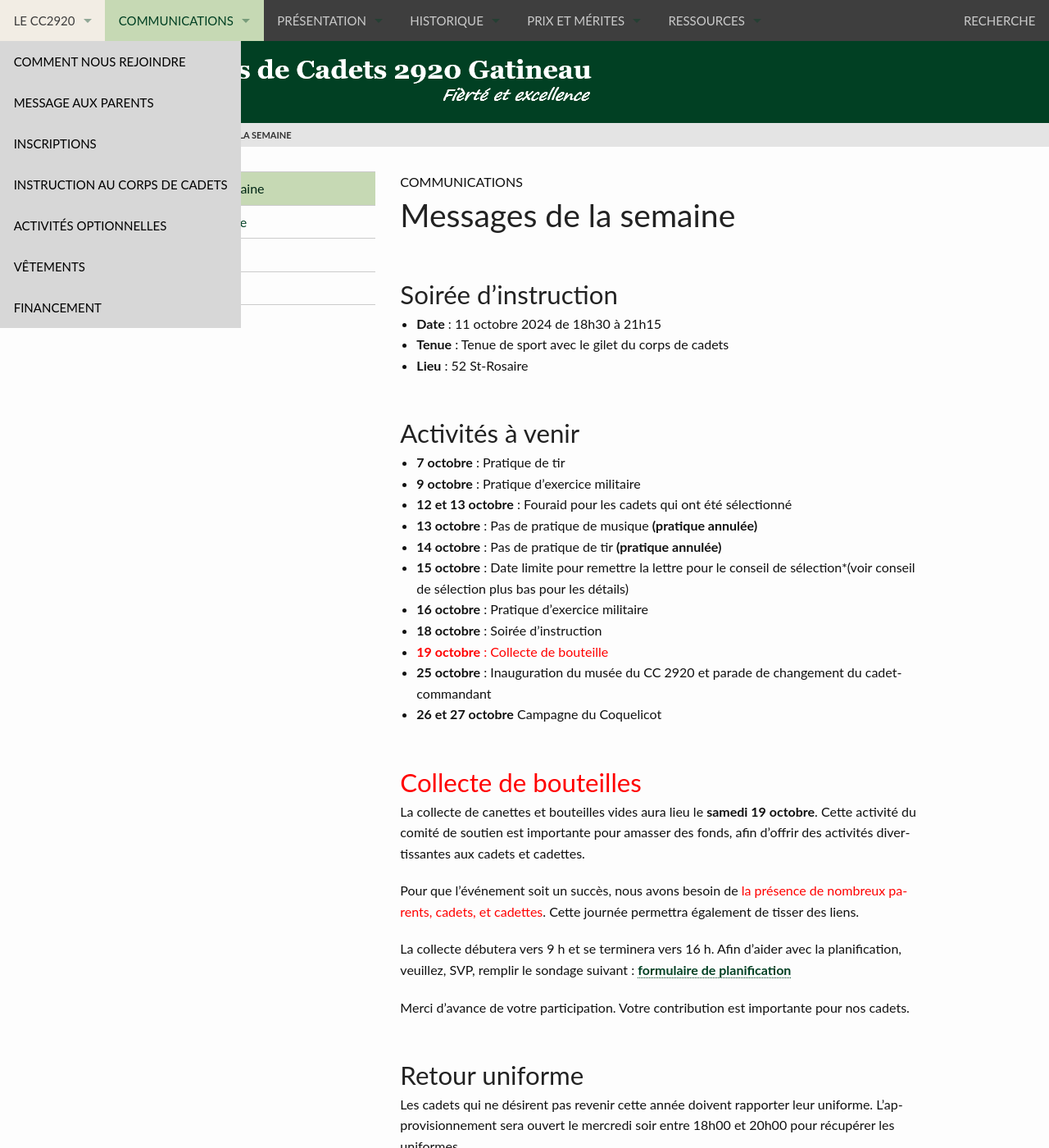
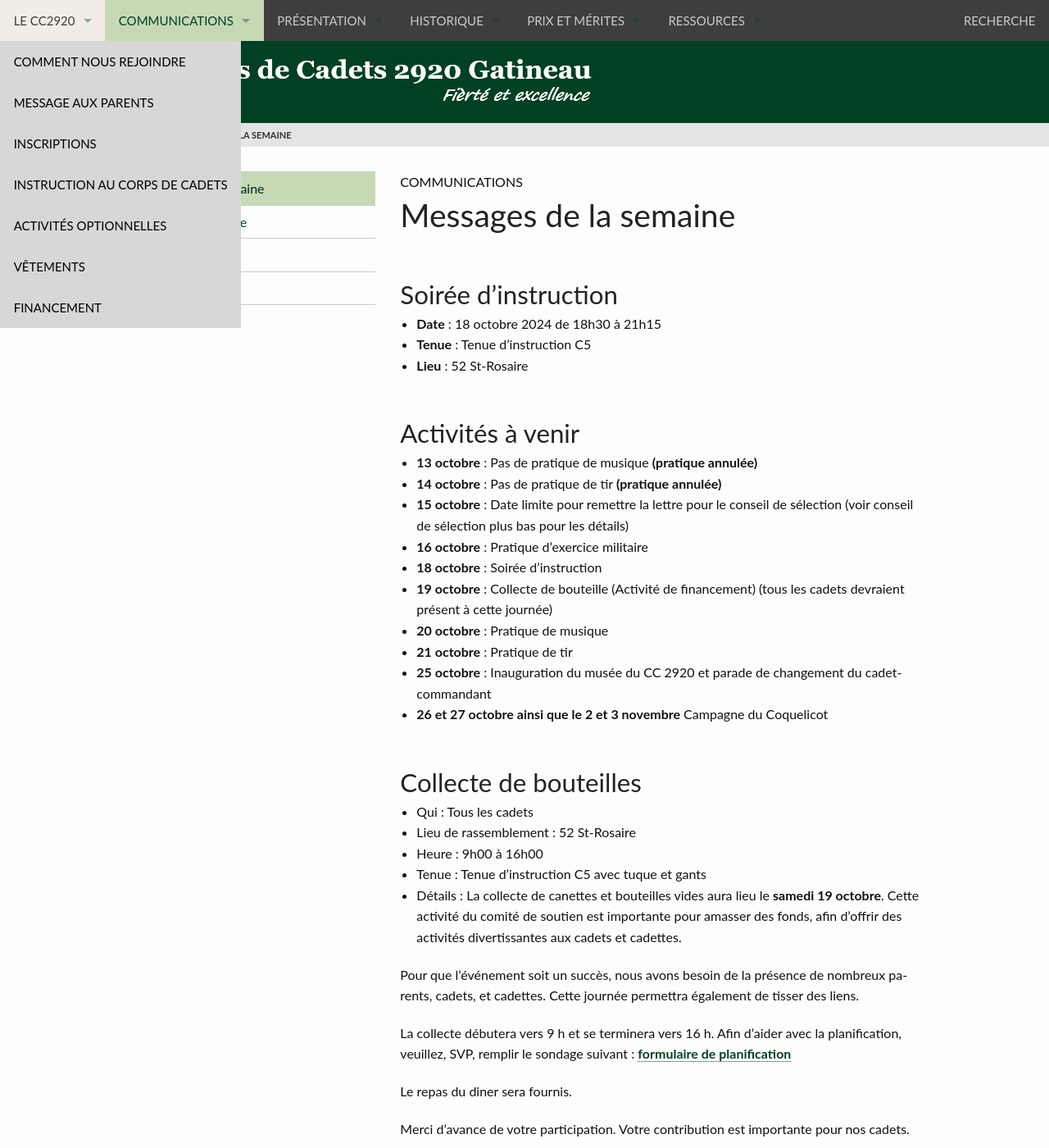
Before and after one commit to CC2920/web, a Jekyll site: the page built from _communications/messages.md, in a window 1280 px wide and 1400 px high. Shown: the whole window at 82% size. Built offline with Jekyll 4.4.1, drawn with Linux system fonts in a browser that asks for light colours; some of the changed text lies outside the part shown.

Commit message:
Message semaine du 13 octobre

```diff
--- a/_communications/messages.md
+++ b/_communications/messages.md
@@ -5,31 +5,35 @@ layout: "messages"
 
 ## Soirée d'instruction
 
-- **Date** : 11 octobre 2024 de 18h30 à 21h15
-- **Tenue** : Tenue de sport avec le gilet du corps de cadets
+- **Date** : 18 octobre 2024 de 18h30 à 21h15
+- **Tenue** : Tenue d'instruction C5
 - **Lieu** : 52 St-Rosaire
 
 ## Activités à venir
 
-- **7 octobre** : Pratique de tir
-- **9 octobre** : Pratique d'exercice militaire
-- **12 et 13 octobre** : Fouraid pour les cadets qui ont été sélectionné
 - **13 octobre** : Pas de pratique de musique **(pratique annulée)**
 - **14 octobre** : Pas de pratique de tir **(pratique annulée)**
-- **15 octobre** : Date limite pour remettre la lettre pour le conseil de sélection*(voir conseil de sélection plus bas pour les détails)
+- **15 octobre** : Date limite pour remettre la lettre pour le conseil de sélection (voir conseil de sélection plus bas pour les détails)
 - **16 octobre** : Pratique d'exercice militaire
 - **18 octobre** : Soirée d'instruction
-- <span style="color: red">**19 octobre** : Collecte de bouteille</span>
+- **19 octobre** : Collecte de bouteille (Activité de financement) (tous les cadets devraient présent à cette journée)
+- **20 octobre** : Pratique de musique
+- **21 octobre** : Pratique de tir
 - **25 octobre** : Inauguration du musée du CC 2920 et parade de changement du cadet-commandant
-- **26 et 27 octobre** Campagne du Coquelicot
+- **26 et 27 octobre ainsi que le 2 et 3 novembre** Campagne du Coquelicot
 
-<h2 style="color: red; ">Collecte de bouteilles</h2>
+## Collecte de bouteilles
+- Qui : Tous les cadets
+- Lieu de rassemblement : 52 St-Rosaire
+- Heure : 9h00 à 16h00
+- Tenue : Tenue d'instruction C5 avec tuque et gants
+- Détails : La collecte de canettes et bouteilles vides aura lieu le **samedi 19 octobre**. Cette activité du comité de soutien est importante pour amasser des fonds, afin d’offrir des activités divertissantes aux cadets et cadettes.
 
-La collecte de canettes et bouteilles vides aura lieu le **samedi 19 octobre**. Cette activité du comité de soutien est importante pour amasser des fonds, afin d’offrir des activités divertissantes aux cadets et cadettes.
-
-Pour que l’événement soit un succès, nous avons besoin de <span style="color: red;">la présence de nombreux parents, cadets, et cadettes</span>.  Cette journée permettra également de tisser des liens.
+Pour que l’événement soit un succès, nous avons besoin de la présence de nombreux parents, cadets, et cadettes.  Cette journée permettra également de tisser des liens.
 
 La collecte débutera vers 9 h et se terminera vers 16 h. Afin d'aider avec la planification, veuillez, SVP, remplir le sondage suivant : [formulaire de planification](https://docs.google.com/forms/d/e/1FAIpQLSd0TPZDnoZbTcHay44lrGla5njBJ1C_SSw31JkYZ_B5s0m7xg/viewform)
+
+Le repas du diner sera fournis.
 
 Merci d’avance de votre participation. Votre contribution est importante pour nos cadets.
 
@@ -44,22 +48,6 @@ Les cadets qui ont des pièces d'uniformes à échanger devront prendre un rende
 
 *Aucun échanges d'uniformes sans rendez-vous cette année.*
 
-## Tir
-
-- Qui : Pour tous les cadets intéressés
-- Heure : de 18h00 à 20h30
-- Lieu : Centre Nouvel-Horizon (100 rue la Baie, Gatineau)
-- Tenue : Civile
-- Matériel requis : Bouteille d'eau
-
-## Exercice militaire
-
-- Qui :  Pour tous les cadets intéressés
-- Heure : de 18h30 à 20h00
-- Lieu : Centre Nouvel-Horizon (100 rue la Baie, Gatineau)
-- Tenue : Civile
-- Matériel requis : Bouteille d'eau
-
 ## Conseil de sélection
 
 Les cadets possédant le grade d'adjudant-maitre qui veulent appliquer pour le poste d'adjudant-chef doivent soumettre une lettre de présentation expliquant leur interet pour ce poste pour le 15 octobre 18h00.
@@ -70,6 +58,38 @@ Les candidatures des personnes seront évalué par un conseil de mérite et une
 
 Les lettres doivent être envoyé à l'adresse du CC2920 (<2920armee@cadets.gc.ca>) avec le sujet mise en candidature.
 
+## Exercice militaire
+
+- Qui :  Pour tous les cadets intéressés
+- Heure : de 18h30 à 20h00
+- Lieu : Centre Nouvel-Horizon (100 rue la Baie, Gatineau)
+- Tenue : Civile
+- Matériel requis : Bouteille d'eau
+
+## Tir
+
+- Qui : Pour tous les cadets intéressés
+- Heure : de 18h00 à 20h30
+- Lieu : Centre Nouvel-Horizon (100 rue la Baie, Gatineau)
+- Tenue : Civile
+- Matériel requis : Bouteille d'eau
+
+## Pratique de musisque
+
+- Qui : Pour tous les cadets musiciens
+- Heure : de 8h45 à 13:15
+- Lieu : Manège militaire de Hull
+- Tenue : Civile
+- Matériel requis : Instrument de musique, Partition, Bouteille d'eau et collation,
+
+## Campagne du coquelicot
+
+- Qui : Tous les cadets doivent donner leur nom pour un des quarts de bénévolat pour l'une des deux fin de semaines
+- Heure : les quarts seront de 9h00 à 12h30 et de 12h30 à 16h00 le samedi et dimanche
+- Lieu : Les lieux précis seront confirmés lors de la soiré d'instruction du 18 octobre
+- Tenue : Tenue d'instruction pour les cadets du niveau vert et rouge et tenue de parade pour les niveaux argent et or avec médailles
+- Détails : Aportez-vous une bouteille d'eau
+
 ## Absence
 
 Si vous êtes absent le vendredi soir, vous devez envoyer un courriel à l'adresse du corps de cadet (<2920armee@cadets.gc.ca>) pour nous en informer.
```
